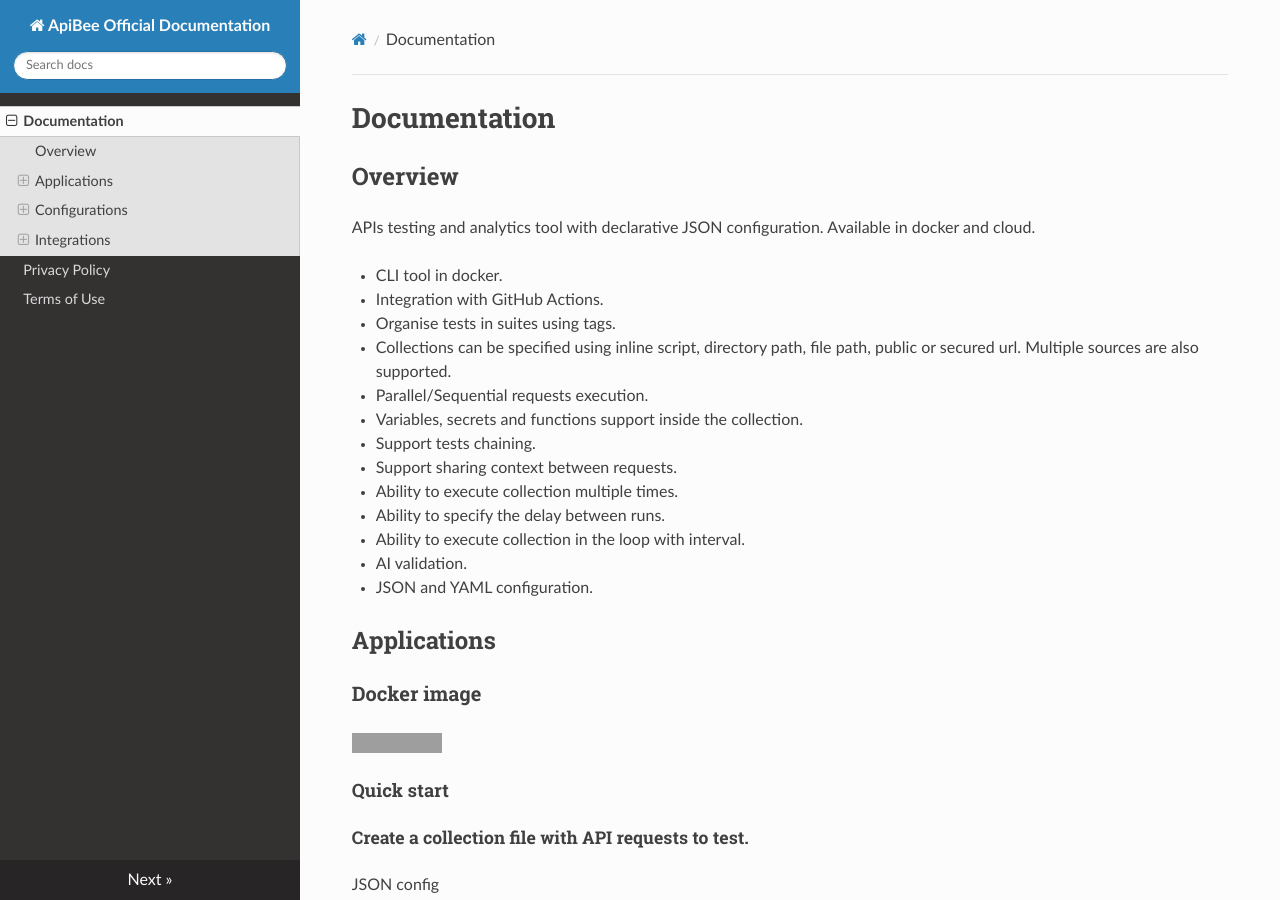
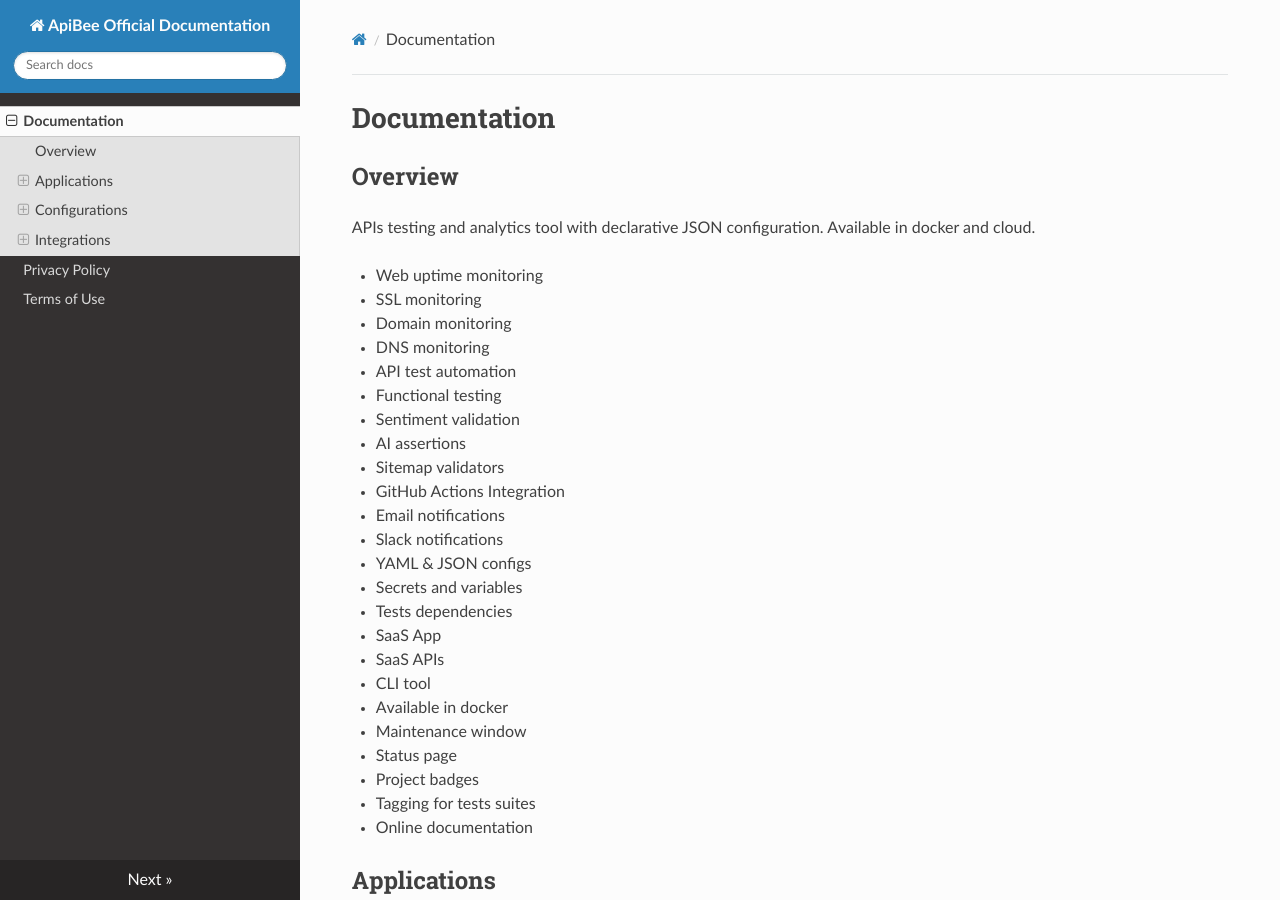
Before and after one commit to itbusina/testlemon-docs, an MkDocs documentation site: the page built from docs/docs/index.md, in a window 1280 px wide and 900 px high. Built offline with MkDocs 1.6.1, drawn with Linux system fonts in a browser that asks for light colours; nearby versions of some CDN libraries; grey boxes are pictures that could not be loaded.

Commit message:
Update index.md

```diff
--- a/docs/docs/index.md
+++ b/docs/docs/index.md
@@ -4,19 +4,30 @@
 
 APIs testing and analytics tool with declarative JSON configuration. Available in docker and cloud.
 
-- CLI tool in docker.
-- Integration with GitHub Actions.
-- Organise tests in suites using tags.
-- Collections can be specified using inline script, directory path, file path, public or secured url. Multiple sources are also supported.
-- Parallel/Sequential requests execution.
-- Variables, secrets and functions support inside the collection.
-- Support tests chaining.
-- Support sharing context between requests.
-- Ability to execute collection multiple times.
-- Ability to specify the delay between runs.
-- Ability to execute collection in the loop with interval.
-- AI validation.
-- JSON and YAML configuration.
+- Web uptime monitoring
+- SSL monitoring
+- Domain monitoring
+- DNS monitoring
+- API test automation
+- Functional testing
+- Sentiment validation
+- AI assertions
+- Sitemap validators
+- GitHub Actions Integration
+- Email notifications
+- Slack notifications
+- YAML & JSON configs
+- Secrets and variables
+- Tests dependencies
+- SaaS App
+- SaaS APIs
+- CLI tool
+- Available in docker
+- Maintenance window
+- Status page
+- Project badges
+- Tagging for tests suites
+- Online documentation
 
 ## Applications
 
```
